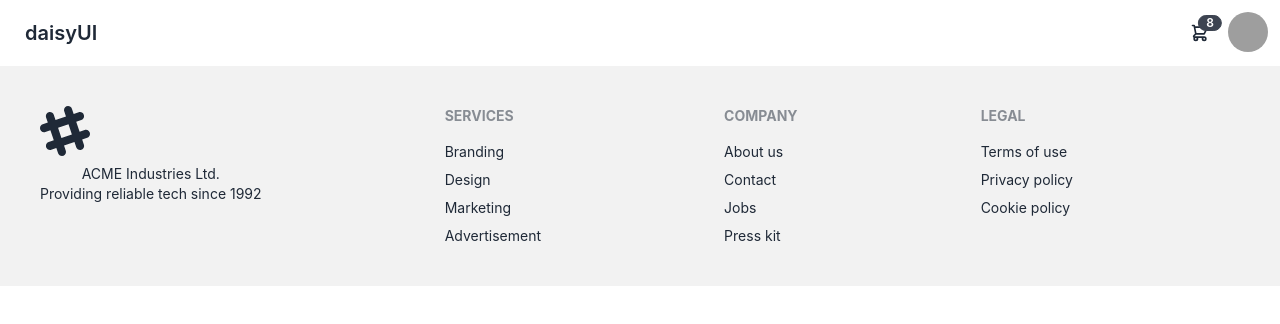
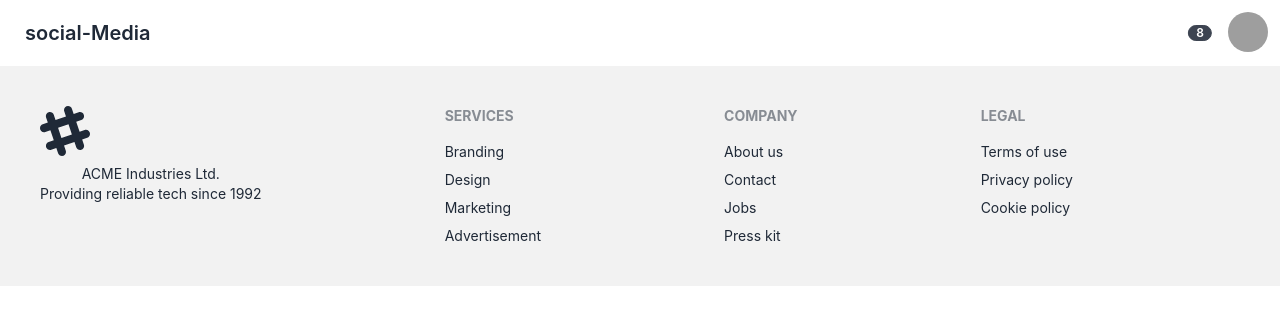
Before and after one commit to Flocky05/social-media, a React (Create React App) app: page / in a window 1280 px wide. Shown: the top 324 px of the page. Built offline with nearby package versions, Linux system fonts and the light colour scheme; grey boxes are pictures that could not be loaded.

Commit message:
update Header

```diff
--- /dev/null
+++ b/src/Components/Header/Header.js
@@ -0,0 +1,64 @@
+import React from "react";
+import img1 from "../../imges/figma/header/Rectangle 2.10 (1).png";
+import img2 from "../../imges/figma/header/Rectangle 2.10.png";
+import img3 from "../../imges/figma/header/Rectangle 2.11.png";
+
+const Header = () => {
+  return (
+    <center className="mt-8">
+      <div className="carousel carousel-center max-w-md p-4 space-x-4 bg-neutral rounded-box">
+        <div className="carousel-item">
+          <img
+            alt=" "
+            src="https://placeimg.com/250/180/arch"
+            className="rounded-box"
+          />
+        </div>
+        <div className="carousel-item">
+          <img
+            alt=" "
+            src="https://placeimg.com/250/180/arch"
+            className="rounded-box"
+          />
+        </div>
+        <div className="carousel-item">
+          <img
+            alt=" "
+            src="https://placeimg.com/250/180/arch"
+            className="rounded-box"
+          />
+        </div>
+        <div className="carousel-item">
+          <img
+            alt=" "
+            src="https://placeimg.com/250/180/arch"
+            className="rounded-box"
+          />
+        </div>
+        <div className="carousel-item">
+          <img
+            alt=" "
+            src="https://placeimg.com/250/180/arch"
+            className="rounded-box"
+          />
+        </div>
+        <div className="carousel-item">
+          <img
+            alt=" "
+            src="https://placeimg.com/250/180/arch"
+            className="rounded-box"
+          />
+        </div>
+        <div className="carousel-item">
+          <img
+            alt=" "
+            src="https://placeimg.com/250/180/arch"
+            className="rounded-box"
+          />
+        </div>
+      </div>
+    </center>
+  );
+};
+
+export default Header;
--- a/src/Components/Shared/Navbar/Navbar.js
+++ b/src/Components/Shared/Navbar/Navbar.js
@@ -6,45 +6,21 @@ const Navbar = () => {
     <div>
       <div className="navbar bg-base-100">
         <div className="flex-1">
-          <Link to="" className="btn btn-ghost normal-case text-xl">
-            daisyUI
+          <Link to="/Home" className="btn btn-ghost normal-case text-xl">
+            social-Media
           </Link>
         </div>
         <div className="flex-none">
           <div className="dropdown dropdown-end">
             <label tabIndex={0} className="btn btn-ghost btn-circle">
               <div className="indicator">
-                <svg
-                  xmlns="http://www.w3.org/2000/svg"
-                  className="h-5 w-5"
-                  fill="none"
-                  viewBox="0 0 24 24"
-                  stroke="currentColor"
-                >
-                  <path
-                    strokeLinecap="round"
-                    strokeLinejoin="round"
-                    strokeWidth="2"
-                    d="M3 3h2l.4 2M7 13h10l4-8H5.4M7 13L5.4 5M7 13l-2.293 2.293c-.63.63-.184 1.707.707 1.707H17m0 0a2 2 0 100 4 2 2 0 000-4zm-8 2a2 2 0 11-4 0 2 2 0 014 0z"
-                  />
-                </svg>
                 <span className="badge badge-sm indicator-item">8</span>
               </div>
             </label>
             <div
               tabIndex={0}
               className="mt-3 card card-compact dropdown-content w-52 bg-base-100 shadow"
-            >
-              <div className="card-body">
-                <span className="font-bold text-lg">8 Items</span>
-                <span className="text-info">Subtotal: $999</span>
-                <div className="card-actions">
-                  <button className="btn btn-primary btn-block">
-                    View cart
-                  </button>
-                </div>
-              </div>
-            </div>
+            ></div>
           </div>
           <div className="dropdown dropdown-end">
             <label tabIndex={0} className="btn btn-ghost btn-circle avatar">
```
Also changed, not shown: src/Router/Router.js (+7 -0 lines).
